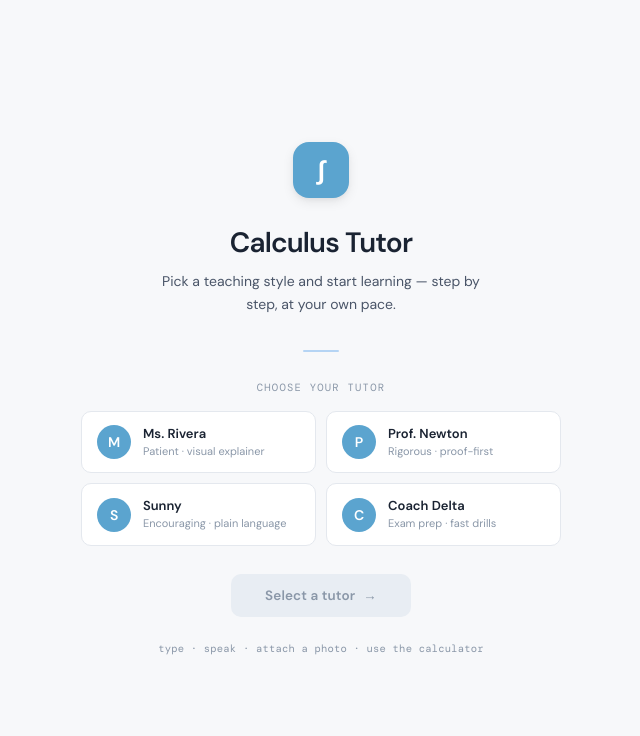
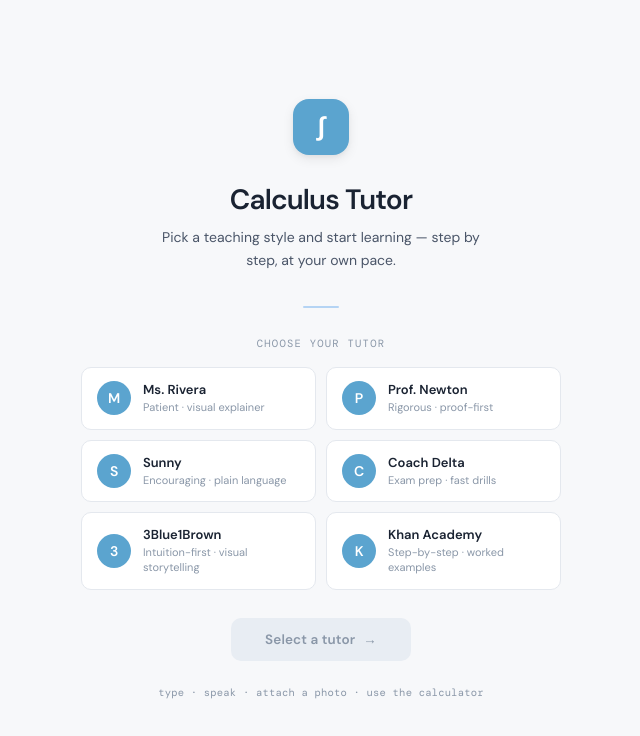
Before and after one commit to calc-guide/calc-guide-app, a React (Vite) app in the folder frontend/: page / in a window 1280 px wide. Shown: the top 736 px of the page, without its empty margins (319-959 px from the left). Built offline with nearby package versions, Linux system fonts and the light colour scheme; no server answers.

Commit message:
add 3blue and khan

```diff
--- a/frontend/src/pages/Home/useHome.js
+++ b/frontend/src/pages/Home/useHome.js
@@ -7,6 +7,8 @@
   { id: "newton", name: "Prof. Newton",  style: "Rigorous · proof-first"},
   { id: "sunny",  name: "Sunny",         style: "Encouraging · plain language"},
   { id: "delta",  name: "Coach Delta",   style: "Exam prep · fast drills"},
+  { id: "brown",  name: "3Blue1Brown",   style: "Intuition-first · visual storytelling"},
+  { id: "khan",   name: "Khan Academy",  style: "Step-by-step · worked examples"},
 ];
 
 export function useHome({ onStart }) {
```
Also changed, not shown: 2 other files (tests, documents, lock files or other folders).
